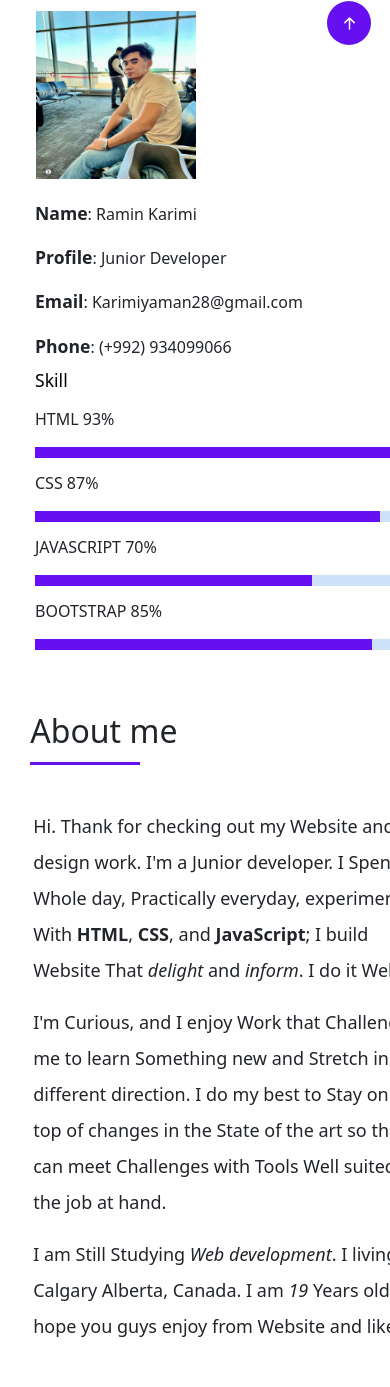
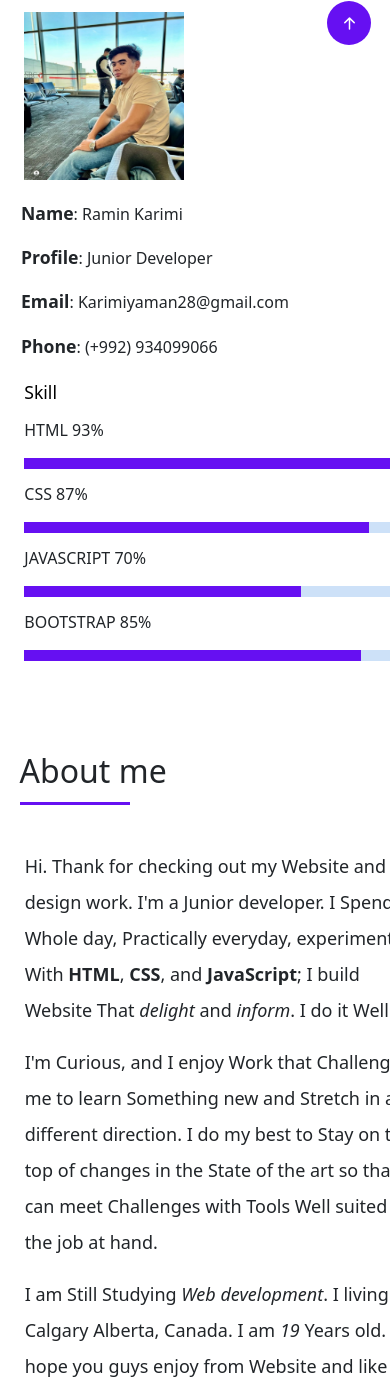
Before and after one commit to MohammadRaminKarimi/Portfolio-Project-1, a plain HTML site: page index.html in a window 390 px wide. Shown: the part 789-2176 px from the top of the page. Drawn offline with nearby package versions, Linux system fonts and the light colour scheme; files whose address does not match are found by name.

Commit message:
update about sec

```diff
--- a/css/style.css
+++ b/css/style.css
@@ -326,8 +326,10 @@ body{
 }
 @media screen and (max-width: 900px) {
    .skill-mf{
-   	margin-top: -140px;
+   	margin-top: 8px;
    	float: left;
+   	position: relative;
+   	left: -3%;
 
    }
    .skillbar{
@@ -374,6 +376,7 @@ body{
 	.box-shadow-full {
     padding: 1rem;
     position: relative;
+    margin-top: 0px;
     background-color: #fff;
     z-index: 2;
     box-shadow: 0 1px 1px 0 rgb(0 0 0 / 13%), 0 2px 5px 0 rgb(0 0 0 / 29%);
@@ -386,7 +389,7 @@ body{
    .img-fluid{
    	position: absolute;
    	top: 0.7%;
-   	left: 3%;
+   	left: 0%;
    }
 
 
@@ -394,7 +397,7 @@ body{
 
 }
    .about-info{
-	margin-left: -29px;
+	margin-left: -43px;
 	margin-top: 6px;
 
   }
@@ -445,7 +448,7 @@ body{
        position: absolute;
        top: 94%;
        z-index: 9;
-       left: -46%;
+       left: -49%;
     }
 
 
@@ -453,8 +456,8 @@ body{
 	#about-parag{
 		position: relative;
 		width: 400px;
-		margin-top: -190px;
-		left: -52%;
+		margin-top: -150px;
+		left: -54.5%;
 
 	}
 }
```
